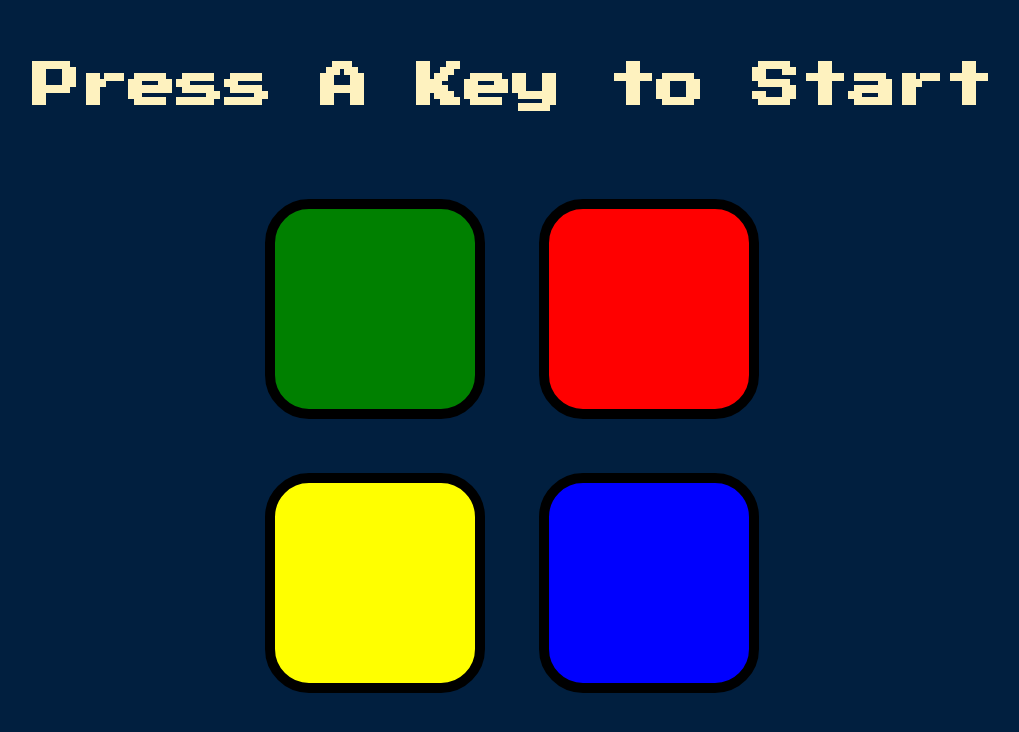
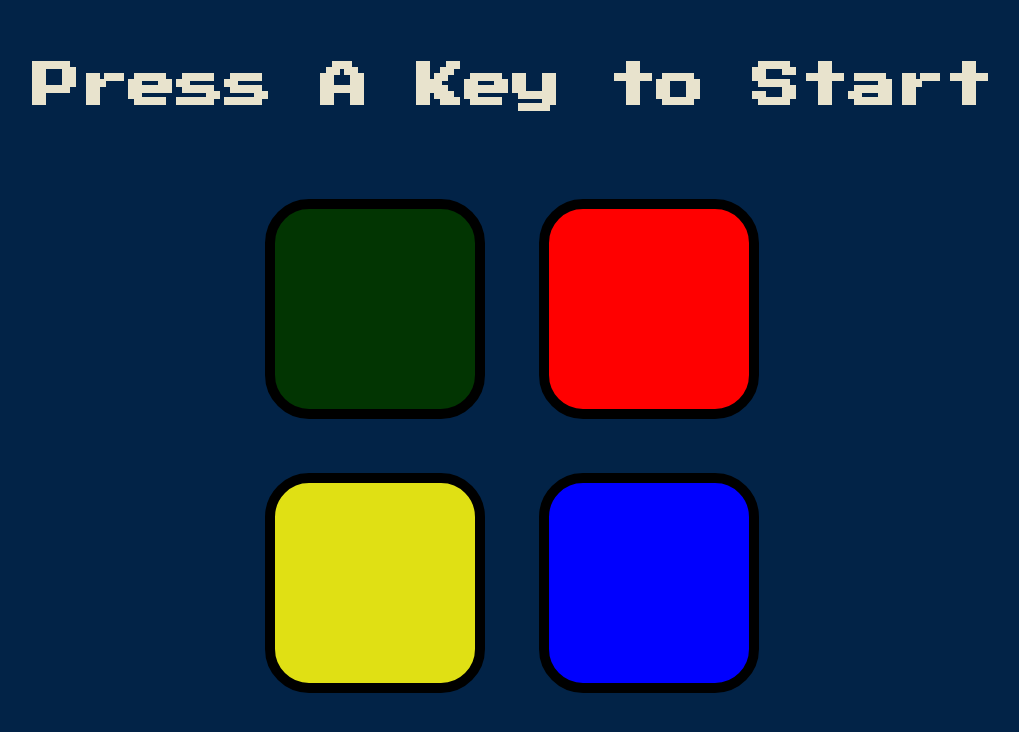
Before and after one commit to The-Simon-Gamee/Team1, a plain HTML site: page index.html in a window 1280 px wide. Shown: the whole page, without its empty margins (128-1147 px from the left). Drawn offline with nearby package versions, Linux system fonts and the light colour scheme.

Commit message:
Modified css code

```diff
--- a/styles.css
+++ b/styles.css
@@ -1,13 +1,13 @@
 body {
   text-align: center;
-  background-color: #011F3F;
+  background-color: #022347;
 }
 
 #level-title {
   font-family: 'Press Start 2P', cursive;
   font-size: 3rem;
   margin:  5%;
-  color: #FEF2BF;
+  color: #e8e3cd;
 }
 
 .container {
@@ -27,7 +27,7 @@ body {
 }
 
 .game-over {
-  background-color: red;
+  background-color: rgb(182, 8, 8);
   opacity: 0.8;
 }
 
@@ -36,7 +36,7 @@ body {
 }
 
 .green {
-  background-color: green;
+  background-color: rgb(2, 53, 2);
 }
 
 .blue {
@@ -44,7 +44,7 @@ body {
 }
 
 .yellow {
-  background-color: yellow;
+  background-color: rgb(224, 224, 20);
 }
 
 .pressed {
```
